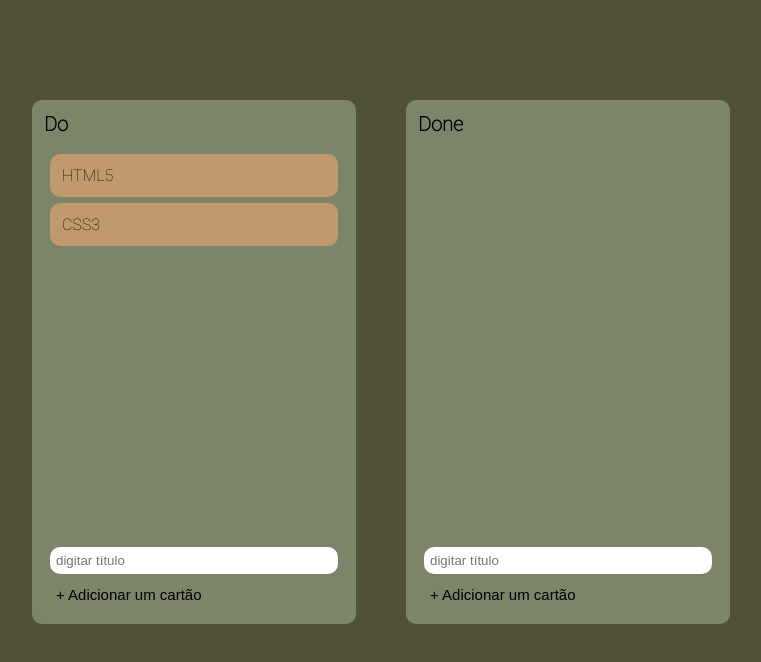
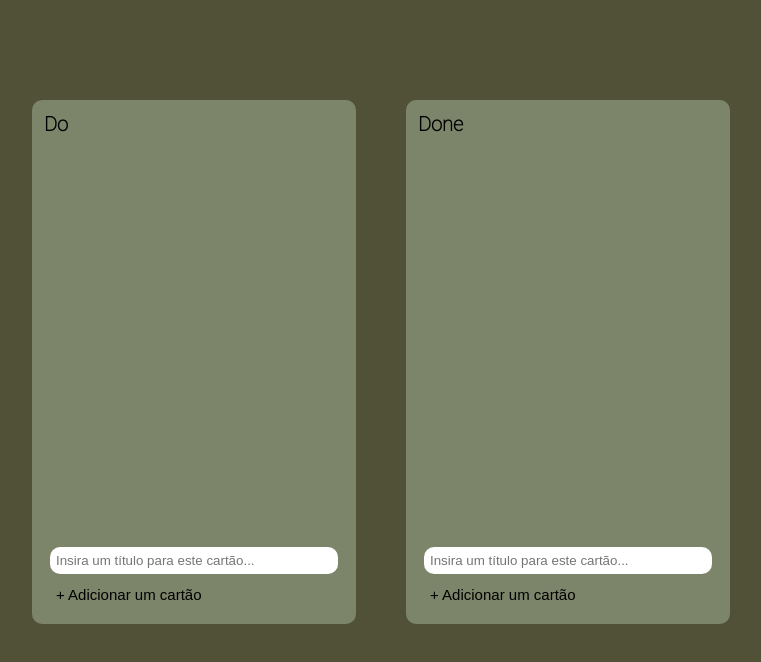
Before and after one commit to marianwiermann/Trallo, a plain HTML site: page index.html in a window 1280 px wide. Shown: the whole page, without its empty margins (259-1020 px from the left). Drawn offline with Linux system fonts and the light colour scheme.

Commit message:
modificando texte de placeholder - tirando card existente

```diff
--- a/index.html
+++ b/index.html
@@ -22,15 +22,7 @@
     <section class="board do">
       <h3>Do</h3>
 
-      <div class="dropzone">
-        <div class="card" draggable="true">
-          <div class="conteudo">HTML5</div>
-        </div>
-
-        <div class="card" draggable="true">
-          <div class="conteudo">CSS3</div>
-        </div>
-      </div>
+      <div class="dropzone"></div>
 
       <form class="form-adiciona">
         <div class="add">
@@ -39,7 +31,7 @@
             id="texto"
             name="texto"
             type="text"
-            placeholder="digitar título"
+            placeholder="Insira um título para este cartão..."
             class="texto"
           />
         </div>
@@ -64,7 +56,7 @@
             id="texto"
             name="texto"
             type="text"
-            placeholder="digitar título"
+            placeholder="Insira um título para este cartão..."
             class="texto"
           />
         </div>
--- a/js/add-card.js
+++ b/js/add-card.js
@@ -6,7 +6,7 @@ botaoAdicionar.forEach(botaoAdicionar => {
     event.preventDefault()
 
     // pegando o valor para o novo conteudo
-    const form = document.querySelectora('.form-adiciona')
+    const form = document.querySelector('.form-adiciona')
     const conteudo = form.texto.value
 
     // novo card
```
Also changed, not shown: style.css (line endings or trailing spaces).
